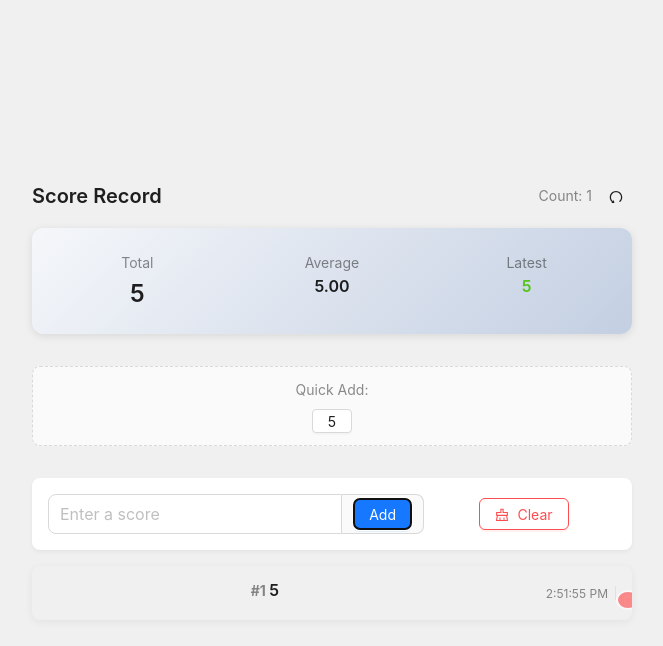
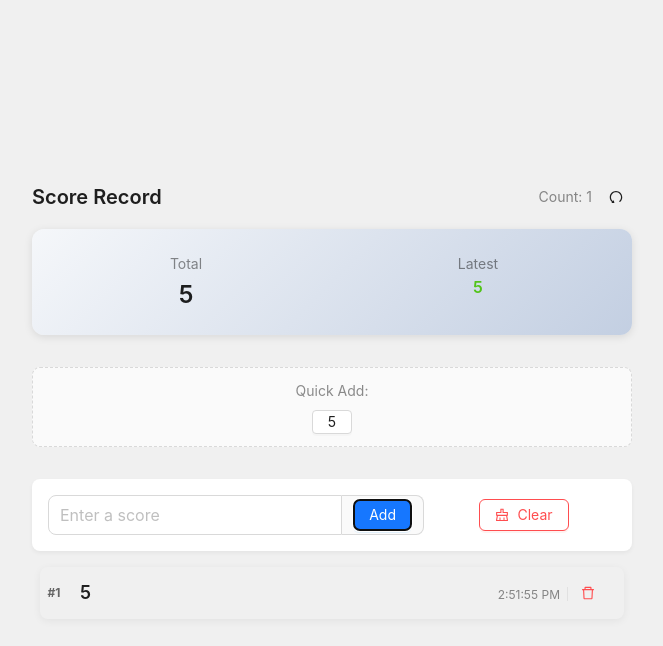
Before and after one commit to FFengIll/roll-dice, a React (Vite) app: page /roll-dice/dist/view/score-record in a window 1280 px wide. Both pictures are taken after typing "5" into the empty fields and a click on the button "Add". Shown: the top 646 px of the page, without its empty margins (308-971 px from the left). Built offline with nearby package versions, Linux system fonts and the light colour scheme.

Commit message:
better UI.

```diff
--- a/src/component/ScoreRecorder.css
+++ b/src/component/ScoreRecorder.css
@@ -33,22 +33,23 @@
 .score-item {
     transition: all 0.3s ease;
     border-bottom: 1px solid #f0f0f0;
+    padding: 12px 16px;
+    margin-right: 16px;
 }
 
 .score-item:hover {
-    background-color: #f5f5f5;
+    background-color: #f0f8ff;
 }
 
 .score-item:last-child {
     border-bottom: none;
 }
 
-.delete-button {
-    opacity: 0.6;
-    transition: opacity 0.2s ease;
+.score-item .ant-list-item-action {
+    margin-left: 16px;
 }
 
-.delete-button:hover {
+.delete-button {
     opacity: 1;
 }
 
@@ -62,6 +63,7 @@
 .list-container {
     border-radius: 8px !important;
     box-shadow: 0 2px 8px rgba(0, 0, 0, 0.06);
+    margin: 0 8px;
 }
 
 .empty-state {
@@ -90,6 +92,7 @@
         opacity: 0;
         transform: translateY(-10px);
     }
+
     to {
         opacity: 1;
         transform: translateY(0);
--- a/src/component/ScoreRecorder.tsx
+++ b/src/component/ScoreRecorder.tsx
@@ -120,11 +120,6 @@ const ScoreRecorder = () => {
         return [...new Set(values)].sort((a, b) => a - b);
     }, [items]);
 
-    const averageValue = useMemo(() =>
-        items.length > 0 ? sumItems / items.length : 0,
-        [sumItems, items.length]
-    );
-
     return (
         <div className="score-record-container" style={{ padding: '16px' }}>
             <Row gutter={[16, 16]}>
@@ -157,7 +152,7 @@ const ScoreRecorder = () => {
                 <Col span={24}>
                     <div className="score-summary-card">
                         <Row gutter={[16, 8]}>
-                            <Col xs={12} sm={8}>
+                            <Col xs={12}>
                                 <div className="stat-item">
                                     <Typography.Text type="secondary">Total</Typography.Text>
                                     <div className="stat-value">
@@ -167,17 +162,7 @@ const ScoreRecorder = () => {
                                     </div>
                                 </div>
                             </Col>
-                            <Col xs={12} sm={8}>
-                                <div className="stat-item">
-                                    <Typography.Text type="secondary">Average</Typography.Text>
-                                    <div>
-                                        <Typography.Title level={5} style={{ margin: 0 }}>
-                                            {averageValue.toFixed(2)}
-                                        </Typography.Title>
-                                    </div>
-                                </div>
-                            </Col>
-                            <Col xs={24} sm={8}>
+                            <Col xs={12}>
                                 <div className="stat-item">
                                     <Typography.Text type="secondary">Latest</Typography.Text>
                                     <div>
@@ -261,14 +246,12 @@ const ScoreRecorder = () => {
                 <Col span={24}>
                     <List
                         className="list-container"
-                        style={{
-                            maxHeight: '400px',
-                            overflow: 'auto',
-                        }}
                         dataSource={[...items].reverse()}
                         renderItem={(item, index) => (
                             <List.Item
                                 className="score-item"
+                                onClick={() => setInputValue(item.value.toString())}
+                                style={{ cursor: 'pointer' }}
                                 actions={[
                                     <Tooltip title={`Added at ${formatTimestamp(item.timestamp)}`}>
                                         <Typography.Text type="secondary" style={{ fontSize: '12px' }}>
@@ -286,24 +269,30 @@ const ScoreRecorder = () => {
                                             icon={<DeleteOutlined />}
                                             danger
                                             size="small"
-                                            className="delete-button"
+                                            onClick={(e) => e.stopPropagation()}
                                         />
                                     </Popconfirm>
                                 ]}
                             >
-                                <List.Item.Meta
-                                    title={
-                                        <Typography.Text>
-                                            <Typography.Text type="secondary">
-                                                #{items.length - index}
-                                            </Typography.Text>
-                                            {' '}
-                                            <Typography.Text strong style={{ fontSize: '16px' }}>
-                                                {item.value}
-                                            </Typography.Text>
-                                        </Typography.Text>
-                                    }
-                                />
+                                <div style={{ display: 'flex', alignItems: 'center', gap: '12px' }}>
+                                    <div style={{
+                                        backgroundColor: '#f0f0f0',
+                                        color: '#666',
+                                        borderRadius: '50%',
+                                        width: '28px',
+                                        height: '28px',
+                                        display: 'flex',
+                                        alignItems: 'center',
+                                        justifyContent: 'center',
+                                        fontSize: '12px',
+                                        fontWeight: 'bold'
+                                    }}>
+                                        #{items.length - index}
+                                    </div>
+                                    <Typography.Text strong style={{ fontSize: '18px' }}>
+                                        {item.value}
+                                    </Typography.Text>
+                                </div>
                             </List.Item>
                         )}
                         locale={{
```
